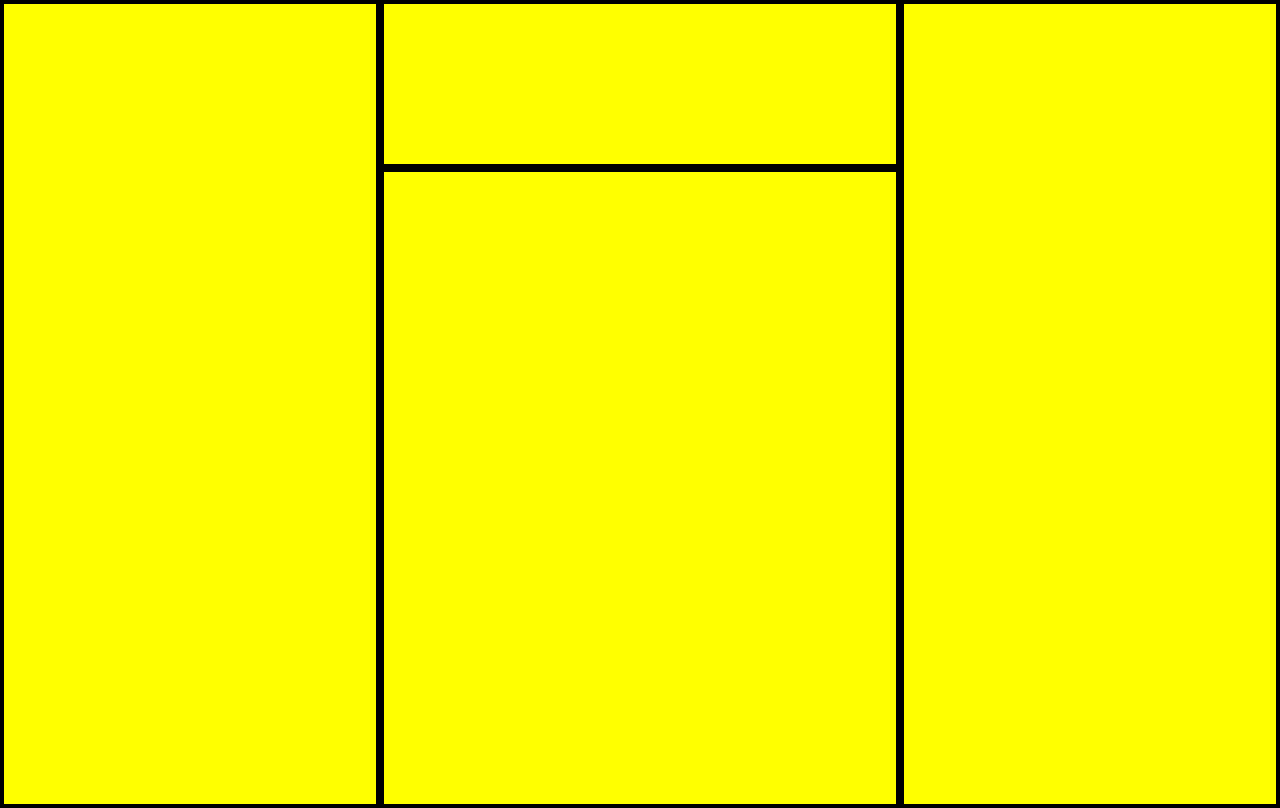
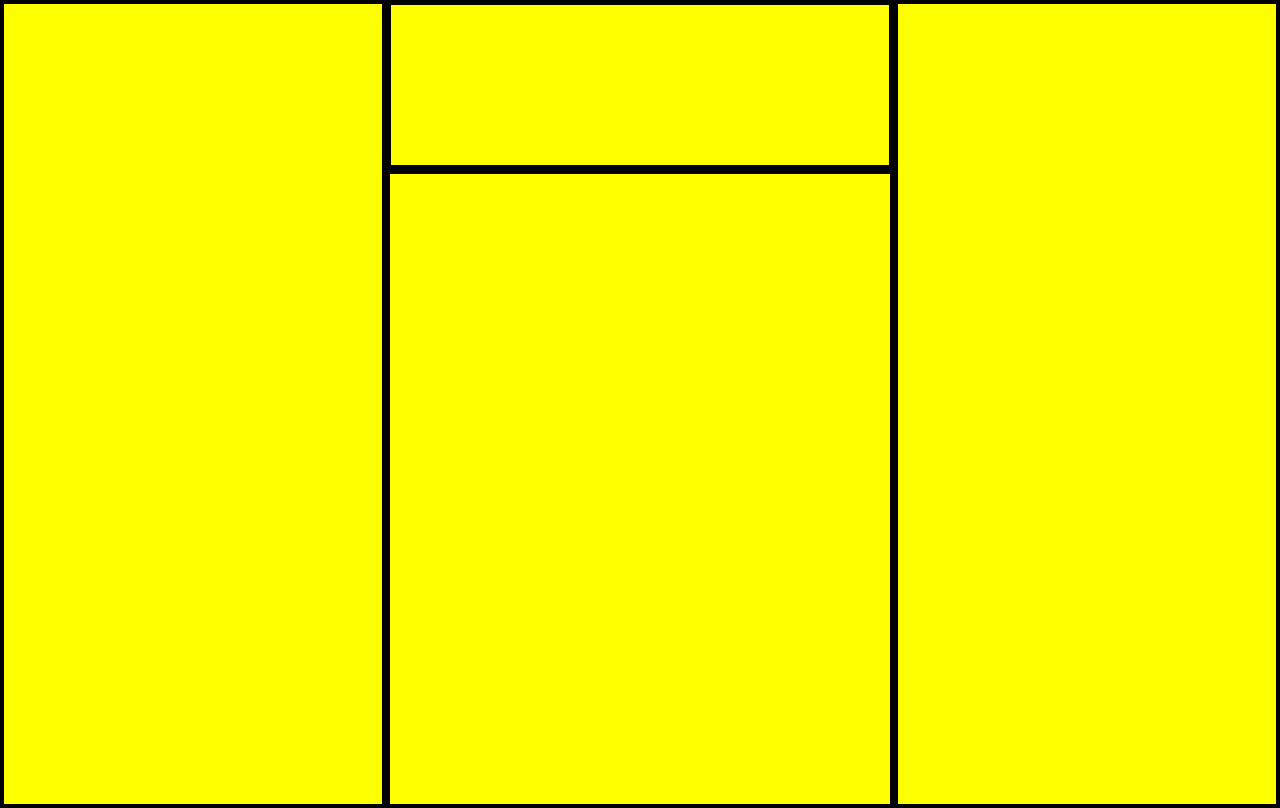
Before and after one commit to NautaJulio/VS, a plain HTML site: page Jonathan-Goransson-Wahlkvist-Projekt1/Home.html in a window 1280 px wide. Drawn offline with Linux system fonts and the light colour scheme.

Commit message:
Finalised layout, other pages

```diff
--- a/Jonathan-Goransson-Wahlkvist-Projekt1/Index.html
+++ b/Jonathan-Goransson-Wahlkvist-Projekt1/Home.html
@@ -10,9 +10,8 @@
   </head>
   <body>
     <div class="side"></div>
-    <div class="cont">
+    <div class="center">
       <header>
-
       </header>
       <main>
       </main>
--- a/Jonathan-Goransson-Wahlkvist-Projekt1/Style.css
+++ b/Jonathan-Goransson-Wahlkvist-Projekt1/Style.css
@@ -5,19 +5,21 @@ body {
   flex-direction: row;
 }
 
-.cont {
+.center {
   background-color: yellow;
   display: flex;
   flex-direction: row;
   height: 100vh;
-  width: 40vw;
+  width: 39vw;
   border: solid black 0.3pc;
 }
 
 header {
   height: 20vh;
-  width: 50vw;
-  border-bottom: solid black 0.5pc;
+  width: 40vw;
+  border: solid black 0.1pc;
+  border-bottom: solid black 0.6pc;
+  background-color: yellow;
 }
 
 .side {
@@ -25,6 +27,6 @@ header {
   width: 30vw;
   display: flex;
   background-color: yellow;
-  flex-direction: row;
+  flex-flow: row wrap;
   border: solid black 0.3pc;
 }
```
Also changed, not shown: Jonathan-Goransson-Wahlkvist-Projekt1/Articles/Article.html (added, +14 -0 lines), Jonathan-Goransson-Wahlkvist-Projekt1/Info.html (added, +14 -0 lines), Jonathan-Goransson-Wahlkvist-Projekt1/Petition.html (added, +14 -0 lines), Jonathan-Goransson-Wahlkvist-Projekt1/Subscription.html (added, +14 -0 lines).
